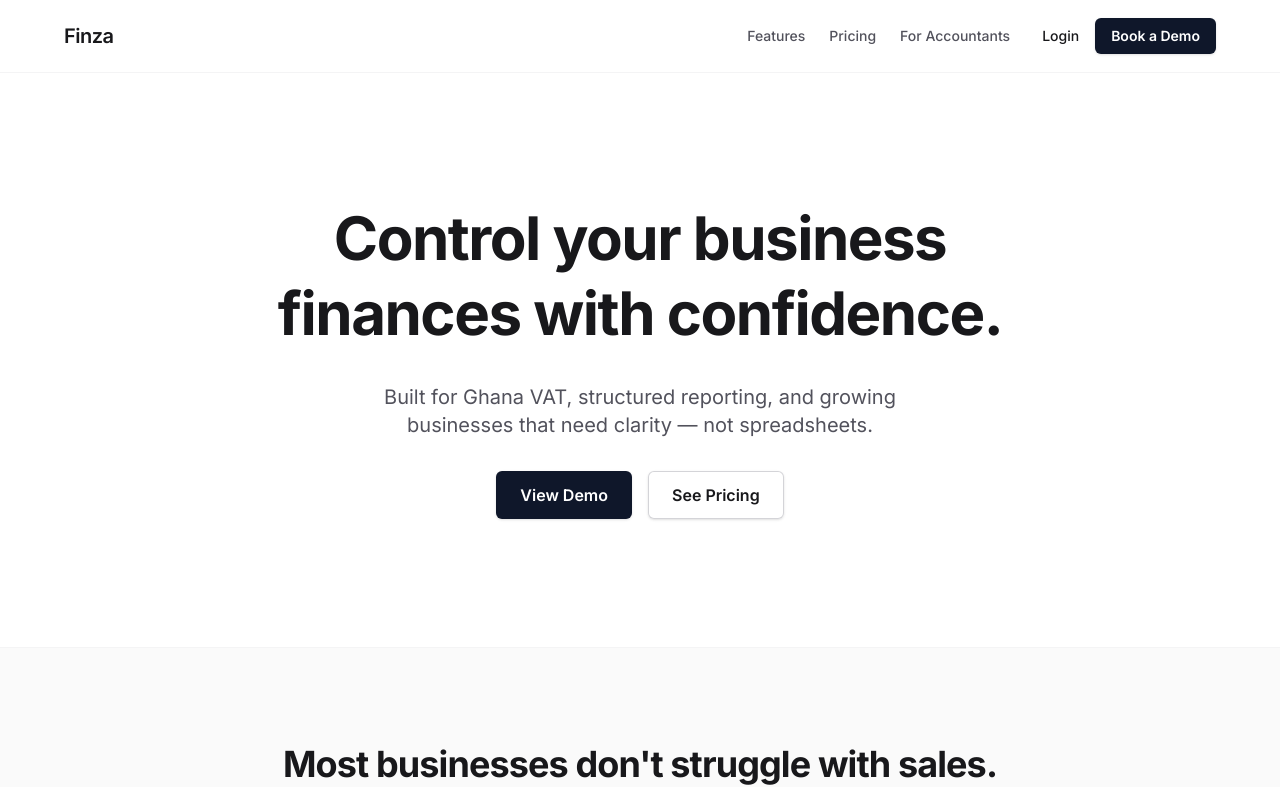
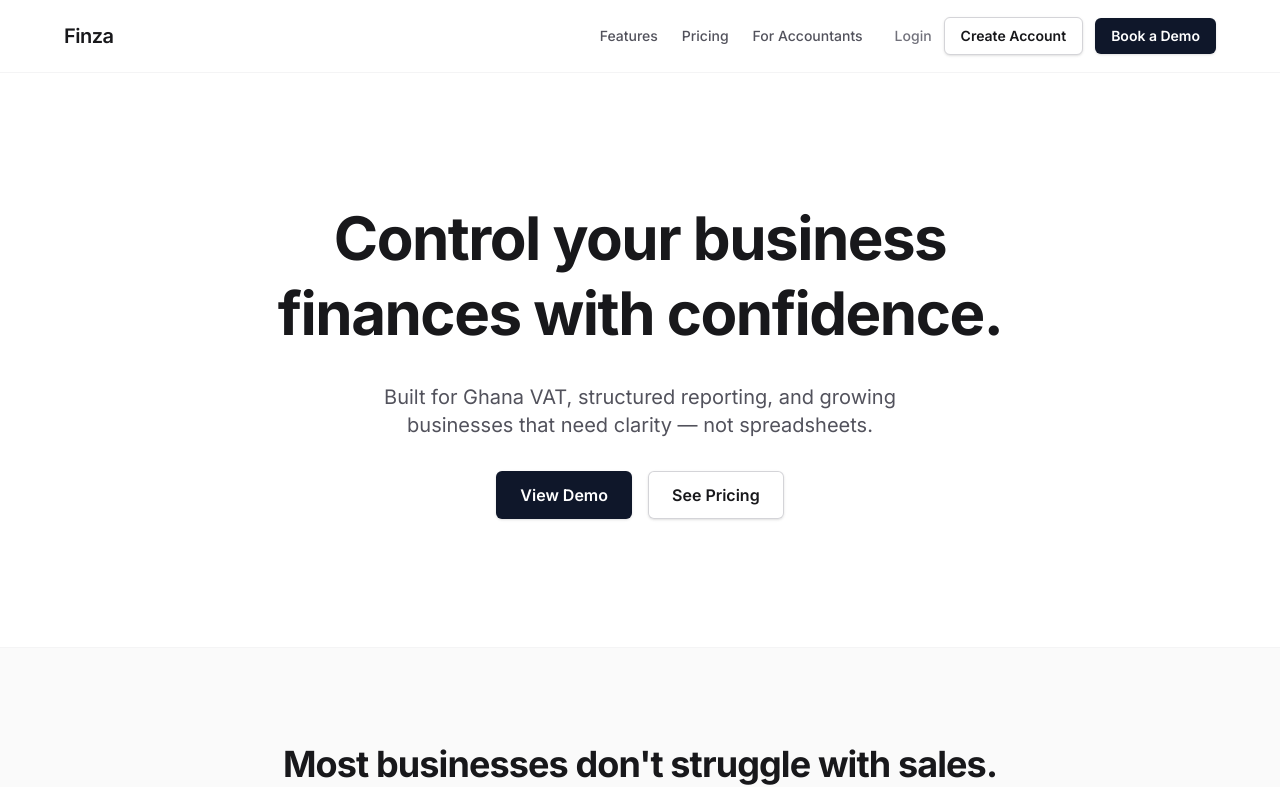
Before and after one commit to collinsadu0921-netizen/finzamarketing, a Next.js app: page / in a window 1280 px wide. Shown: the top 787 px of the page. Built offline with nearby package versions, Linux system fonts and the light colour scheme.

Commit message:
Update navbar.tsx

```diff
--- a/src/components/navbar.tsx
+++ b/src/components/navbar.tsx
@@ -37,12 +37,18 @@ export function Navbar() {
                         ))}
                     </div>
 
-                    <div className="flex items-center gap-4">
+                    <div className="flex items-center gap-3">
                         <a
                             href="https://app.finza.gh/login"
-                            className="text-sm font-medium text-zinc-900 hover:text-zinc-700 transition-colors"
+                            className="text-sm font-medium text-zinc-500 hover:text-zinc-900 transition-colors"
                         >
                             Login
+                        </a>
+                        <a
+                            href="https://app.finza.gh/signup"
+                            className="rounded-md border border-zinc-300 bg-white px-4 py-2 text-sm font-semibold text-zinc-900 shadow-sm hover:bg-zinc-50 transition-colors"
+                        >
+                            Create Account
                         </a>
                         <Link
                             href="/demo"
@@ -80,10 +86,17 @@ export function Navbar() {
                         <div className="flex flex-col gap-3 pt-2">
                             <a
                                 href="https://app.finza.gh/login"
-                                className="text-sm font-medium text-zinc-900 hover:text-zinc-700 py-2"
+                                className="text-sm font-medium text-zinc-500 hover:text-zinc-900 py-2"
                                 onClick={() => setIsOpen(false)}
                             >
                                 Login
+                            </a>
+                            <a
+                                href="https://app.finza.gh/signup"
+                                className="rounded-md border border-zinc-300 bg-white px-4 py-2.5 text-sm font-semibold text-zinc-900 shadow-sm hover:bg-zinc-50 text-center"
+                                onClick={() => setIsOpen(false)}
+                            >
+                                Create Account
                             </a>
                             <Link
                                 href="/demo"
```
